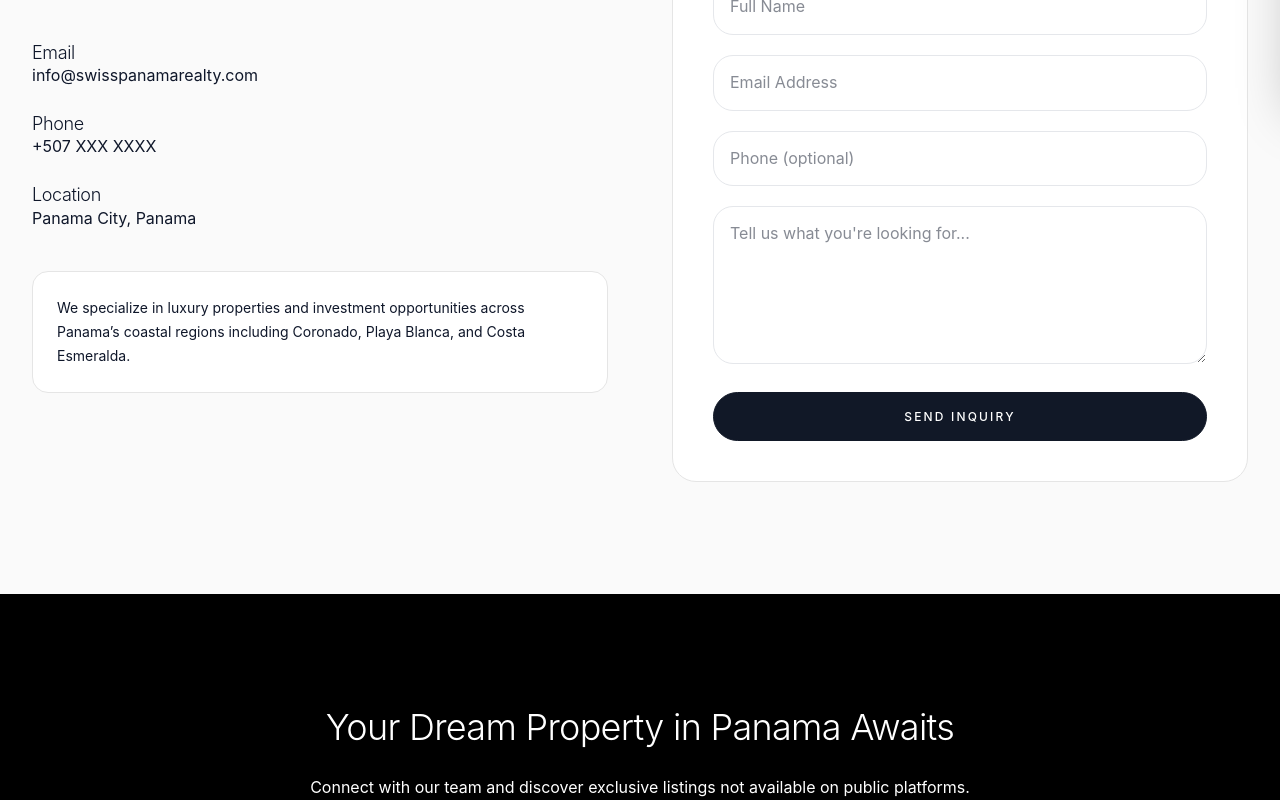
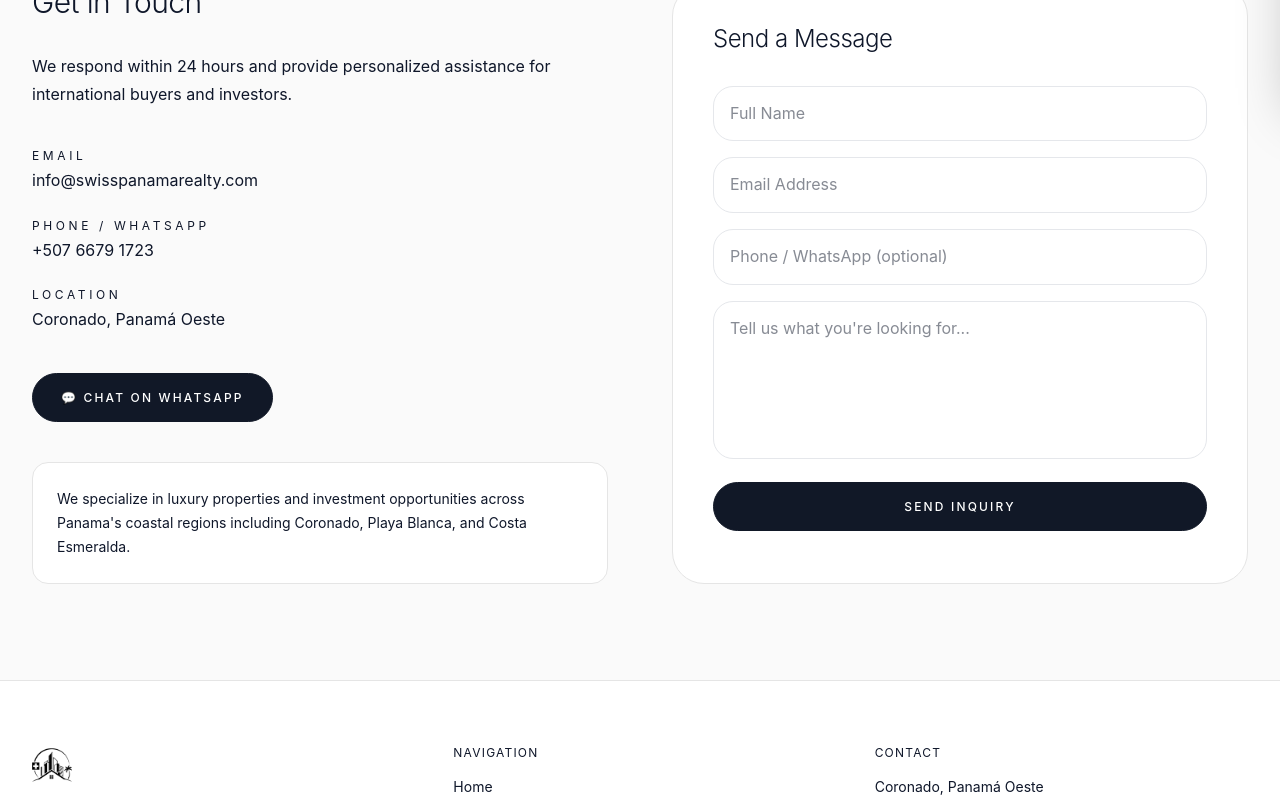
Before and after one commit to vixaontheblock/SwissRealty, a React (Vite) app: page /contact in a window 1280 px wide. Shown: the part 700-1500 px from the top of the page. Built offline with nearby package versions, Linux system fonts and the light colour scheme.

Commit message:
Refactor Contact page layout and update styles

```diff
--- a/src/pages/Contact.jsx
+++ b/src/pages/Contact.jsx
@@ -1,139 +1,114 @@
+// src/pages/Contact.jsx
+import { useState } from "react";
+import { Link } from "react-router-dom";
 import Navbar from "../components/layout/Navbar";
 import Footer from "../components/layout/Footer";
+import siteConfig from "../data/siteConfig";
 
 function Contact() {
+  const { contact } = siteConfig;
+  const [form, setForm] = useState({ name: "", email: "", phone: "", message: "" });
+  const [sent, setSent] = useState(false);
+
+  const handle = (e) => setForm((f) => ({ ...f, [e.target.name]: e.target.value }));
+
+  const handleSubmit = (e) => {
+    e.preventDefault();
+    const subject = encodeURIComponent("Inquiry from SwissPanamaRealty.com");
+    const body = encodeURIComponent(
+      "Name: " + form.name + "\nEmail: " + form.email + "\nPhone: " + form.phone + "\n\n" + form.message
+    );
+    window.open("mailto:" + contact.email + "?subject=" + subject + "&body=" + body, "_blank");
+    setSent(true);
+  };
+
+  const handleWhatsApp = () => {
+    const msg = encodeURIComponent("Hello, I found your site and I'm interested in learning more about your properties in Panama.");
+    window.open("https://wa.me/" + contact.whatsapp.replace(/\D/g, "") + "?text=" + msg, "_blank");
+  };
+
   return (
     <>
       <Navbar />
-
       <main className="pt-24">
 
         {/* HERO */}
-        <section className="py-28 bg-white">
+        <section className="py-20 md:py-28 bg-white">
           <div className="max-w-5xl mx-auto px-8 text-center">
-
-            <p className="uppercase tracking-[4px] text-sm text-neutral-500">
-              Contact Us
+            <p className="uppercase tracking-[0.4em] text-xs text-neutral-400 mb-5">Contact</p>
+            <h1 className="text-4xl md:text-6xl font-light tracking-tight leading-[1.1]" style={{ letterSpacing: "-0.02em" }}>
+              Let's Talk About<br />Your Next Property
+            </h1>
+            <p className="mt-8 text-neutral-500 leading-7 max-w-xl mx-auto">
+              Whether you're looking to invest or find your dream home in Panama, our team is ready to guide you through every step.
             </p>
-
-            <h1 className="text-5xl font-light mt-6">
-              Let’s Talk About Your Next Property
-            </h1>
-
-            <p className="mt-6 text-neutral-500 leading-7">
-              Whether you’re looking to invest or find your dream home in Panama, our team is ready to guide you through every step.
-            </p>
-
           </div>
         </section>
 
         {/* CONTENT */}
-        <section className="py-28 bg-neutral-50">
+        <section className="py-16 md:py-24 bg-neutral-50">
           <div className="max-w-7xl mx-auto px-8 grid md:grid-cols-2 gap-16">
 
-            {/* INFO SIDE */}
+            {/* INFO */}
             <div>
-
-              <h2 className="text-3xl font-light">
-                Get in Touch
-              </h2>
-
-              <p className="mt-6 text-neutral-500 leading-7">
+              <h2 className="text-3xl font-light mb-8">Get in Touch</h2>
+              <p className="text-neutral-500 leading-7 mb-10">
                 We respond within 24 hours and provide personalized assistance for international buyers and investors.
               </p>
-
-              <div className="mt-10 space-y-6">
-
+              <div className="space-y-6 mb-10">
                 <div>
-                  <h3 className="text-lg font-light">Email</h3>
-                  <p className="text-neutral-500">info@swisspanamarealty.com</p>
+                  <p className="text-xs uppercase tracking-[0.3em] text-neutral-400 mb-1">Email</p>
+                  <a href={"mailto:" + contact.email} className="text-neutral-700 hover:text-black transition">{contact.email}</a>
                 </div>
-
                 <div>
-                  <h3 className="text-lg font-light">Phone</h3>
-                  <p className="text-neutral-500">+507 XXX XXXX</p>
+                  <p className="text-xs uppercase tracking-[0.3em] text-neutral-400 mb-1">Phone / WhatsApp</p>
+                  <a href={"tel:" + contact.whatsapp} className="text-neutral-700 hover:text-black transition">{contact.phone}</a>
                 </div>
-
                 <div>
-                  <h3 className="text-lg font-light">Location</h3>
-                  <p className="text-neutral-500">Panama City, Panama</p>
+                  <p className="text-xs uppercase tracking-[0.3em] text-neutral-400 mb-1">Location</p>
+                  <p className="text-neutral-700">{contact.location}</p>
                 </div>
-
               </div>
-
-              {/* TRUST NOTE */}
+              <button onClick={handleWhatsApp}
+                className="btn btn-primary">
+                💬 Chat on WhatsApp
+              </button>
               <div className="mt-10 p-6 bg-white rounded-2xl border border-neutral-200">
                 <p className="text-sm text-neutral-500 leading-6">
-                  We specialize in luxury properties and investment opportunities across Panama’s coastal regions including Coronado, Playa Blanca, and Costa Esmeralda.
+                  We specialize in luxury properties and investment opportunities across Panama's coastal regions including Coronado, Playa Blanca, and Costa Esmeralda.
                 </p>
               </div>
-
             </div>
 
-            {/* FORM SIDE */}
-            <div className="bg-white p-10 rounded-3xl border border-neutral-200">
-
-              <h3 className="text-2xl font-light mb-6">
-                Send a Message
-              </h3>
-
-              <form className="space-y-5">
-
-                <input
-                  type="text"
-                  placeholder="Full Name"
-                  className="w-full px-5 py-4 rounded-xl border border-neutral-200 focus:outline-none focus:border-black transition"
-                />
-
-                <input
-                  type="email"
-                  placeholder="Email Address"
-                  className="w-full px-5 py-4 rounded-xl border border-neutral-200 focus:outline-none focus:border-black transition"
-                />
-
-                <input
-                  type="text"
-                  placeholder="Phone (optional)"
-                  className="w-full px-5 py-4 rounded-xl border border-neutral-200 focus:outline-none focus:border-black transition"
-                />
-
-                <textarea
-                  placeholder="Tell us what you're looking for..."
-                  rows="5"
-                  className="w-full px-5 py-4 rounded-xl border border-neutral-200 focus:outline-none focus:border-black transition"
-                />
-
-                <button
-                  type="submit"
-                  className="btn btn-primary w-full"
-                >
-                  Send Inquiry
-                </button>
-
-              </form>
-
+            {/* FORM */}
+            <div className="bg-white p-8 md:p-10 rounded-[32px] border border-neutral-200">
+              <h3 className="text-2xl font-light mb-8">Send a Message</h3>
+              {sent ? (
+                <div className="text-center py-12 flex flex-col items-center gap-5">
+                  <div className="text-4xl">✓</div>
+                  <p className="text-neutral-500 leading-7">Your email client opened with the message ready.</p>
+                  <button onClick={handleWhatsApp} className="btn btn-primary mt-2">Open WhatsApp</button>
+                </div>
+              ) : (
+                <form onSubmit={handleSubmit} className="space-y-4">
+                  <input name="name" value={form.name} onChange={handle} placeholder="Full Name" required
+                    className="w-full px-5 py-4 rounded-xl border border-neutral-200 focus:outline-none focus:border-black transition" />
+                  <input name="email" value={form.email} onChange={handle} placeholder="Email Address" type="email" required
+                    className="w-full px-5 py-4 rounded-xl border border-neutral-200 focus:outline-none focus:border-black transition" />
+                  <input name="phone" value={form.phone} onChange={handle} placeholder="Phone / WhatsApp (optional)"
+                    className="w-full px-5 py-4 rounded-xl border border-neutral-200 focus:outline-none focus:border-black transition" />
+                  <textarea name="message" value={form.message} onChange={handle} rows={5}
+                    placeholder="Tell us what you're looking for..."
+                    className="w-full px-5 py-4 rounded-xl border border-neutral-200 focus:outline-none focus:border-black transition resize-none" />
+                  <button type="submit" className="btn btn-primary w-full">Send Inquiry</button>
+                </form>
+              )}
             </div>
 
           </div>
         </section>
 
-        {/* CTA FINAL */}
-        <section className="py-28 bg-black text-white text-center">
-          <div className="max-w-3xl mx-auto px-8">
-
-            <h2 className="text-4xl font-light">
-              Your Dream Property in Panama Awaits
-            </h2>
-
-            <p className="mt-6 text-white/70 leading-7">
-              Connect with our team and discover exclusive listings not available on public platforms.
-            </p>
-
-          </div>
-        </section>
-
       </main>
-
       <Footer />
     </>
   );
```
